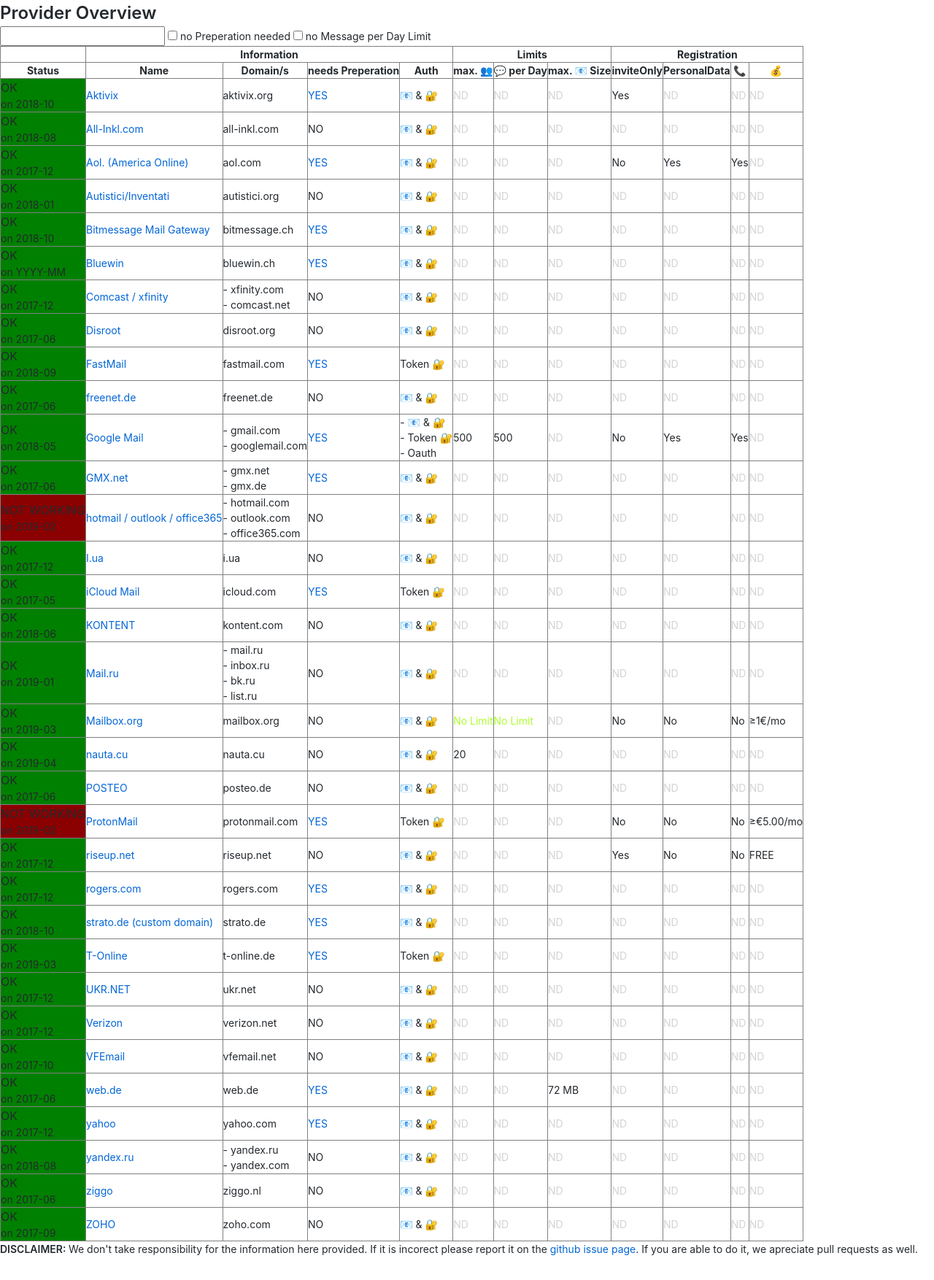
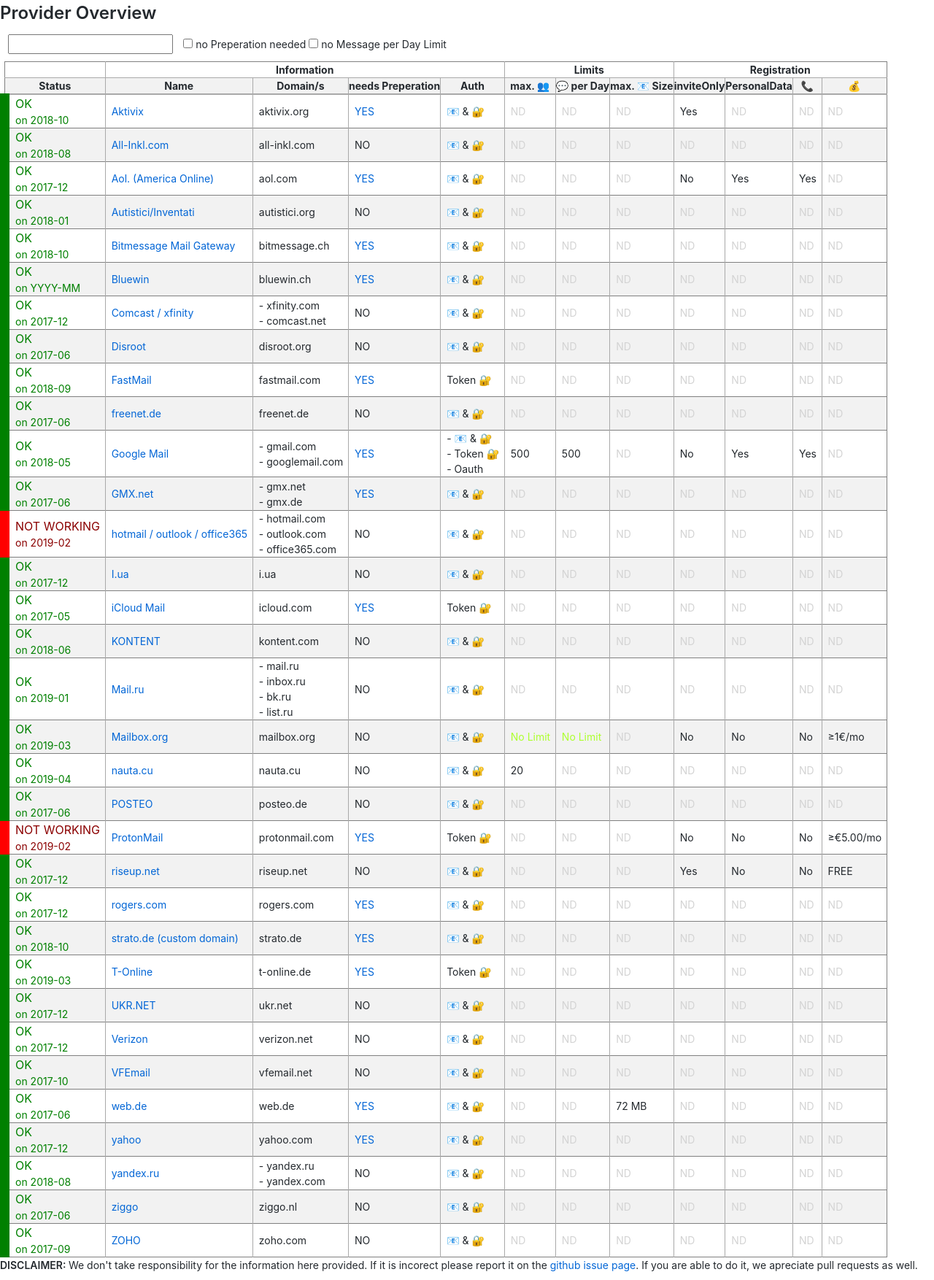
Before and after one commit to deltachat/provider-db, a Jekyll site: the page built from index.html, in a window 1280 px wide. Shown: the whole page at 73% size. Built offline with Jekyll 4.4.1, drawn with Linux system fonts in a browser that asks for light colours; before the commit the page ends 1732 px from its top, so only the background shows below that.

Commit message:
table styling

```diff
--- a/assets/styles.css
+++ b/assets/styles.css
@@ -16,14 +16,48 @@
 
 
 .status-good {
- background-color: green
+ color: green;
+ border-left: 10pt solid green;
 }
 
 .status-broken {
- background-color: darkred
+ color: darkred;
+ border-left: 10pt solid red;
+ box-sizing: border-box;
 }
 
 blockquote > p {
     border-left: 10px solid #ccc;
     background-color: beige
 }
+
+td {
+    padding-left: 6pt;
+    padding-right: 5pt
+}
+
+#search {
+    margin: 8pt
+}
+
+table{
+    border-collapse: collapse;
+}
+
+th, td {
+    border-right: 1pt solid darkgray;
+}
+
+thead {
+    border-bottom: 2pt solid darkgray;
+}
+
+
+tr:nth-child(even) {
+    background-color: #f2f2f2;
+
+}
+
+td:last-child, th:last-child {
+    border-right: none;
+}
```
